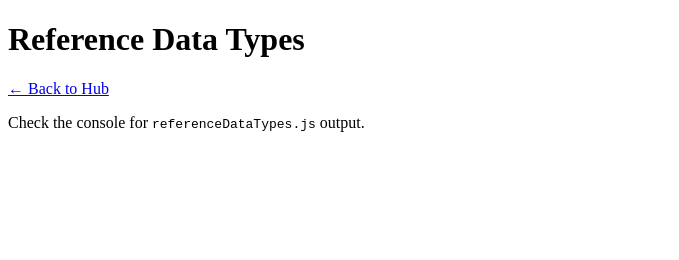
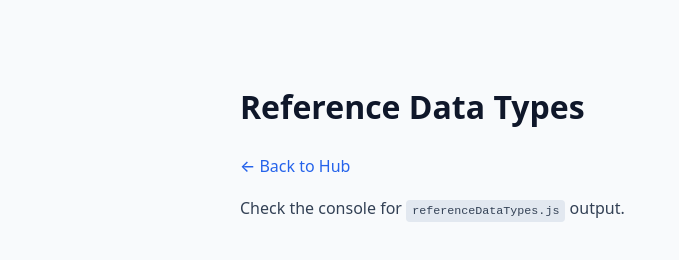
Before and after one commit to aadithya-vimal/JavaScript-Tutorial, a plain HTML site: page reference.html in a window 1280 px wide. Shown: the whole page, without its empty margins (0-679 px from the left). Drawn offline with Linux system fonts and the light colour scheme.

Commit message:
Add rudimentary CSS styling

```diff
--- a/reference.html
+++ b/reference.html
@@ -3,6 +3,7 @@
 <head>
     <meta charset="UTF-8">
     <title>Reference Types Lab</title>
+    <link rel="stylesheet" href="style.css">
 </head>
 <body>
     <h1>Reference Data Types</h1>
--- /dev/null
+++ b/style.css
@@ -0,0 +1,43 @@
+body {
+    font-family: system-ui, -apple-system, sans-serif;
+    line-height: 1.6;
+    max-width: 800px;
+    margin: 40px auto;
+    padding: 20px;
+    background-color: #f8fafc;
+    color: #334155;
+}
+
+h1, h3 {
+    color: #0f172a;
+}
+
+a {
+    color: #2563eb;
+    text-decoration: none;
+    font-weight: 500;
+}
+
+a:hover {
+    text-decoration: underline;
+    color: #1d4ed8;
+}
+
+code {
+    background-color: #e2e8f0;
+    padding: 4px 6px;
+    border-radius: 4px;
+    font-family: monospace;
+    font-size: 0.9em;
+}
+
+ul {
+    background: #ffffff;
+    padding: 20px 20px 20px 40px;
+    border-radius: 8px;
+    box-shadow: 0 1px 3px rgba(0,0,0,0.1);
+}
+
+li {
+    margin-bottom: 10px;
+}
```
Also changed, not shown: constants.html (+1 -0 lines), index.html (+1 -0 lines), primitives.html (+1 -0 lines), variables.html (+4 -1 lines).
